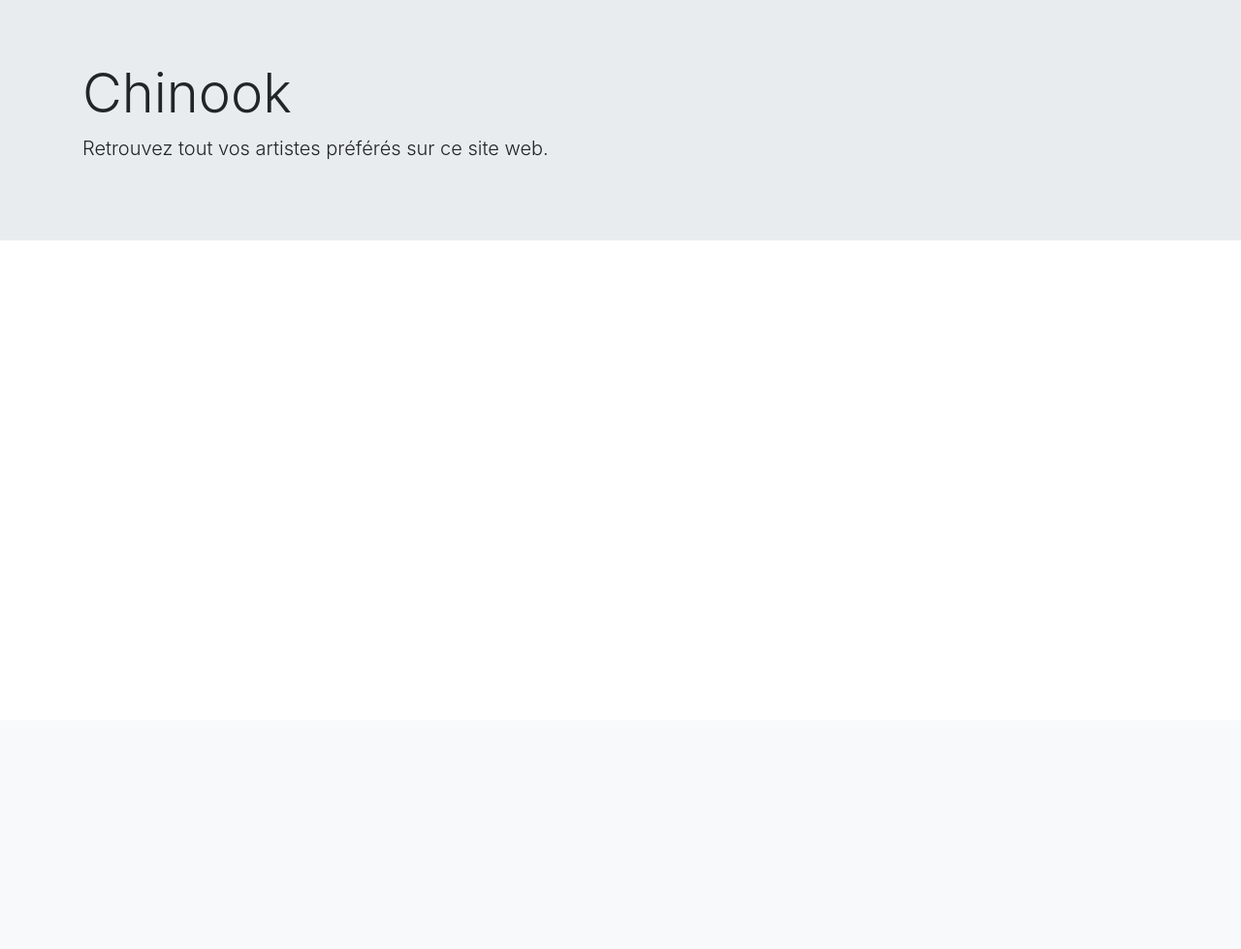
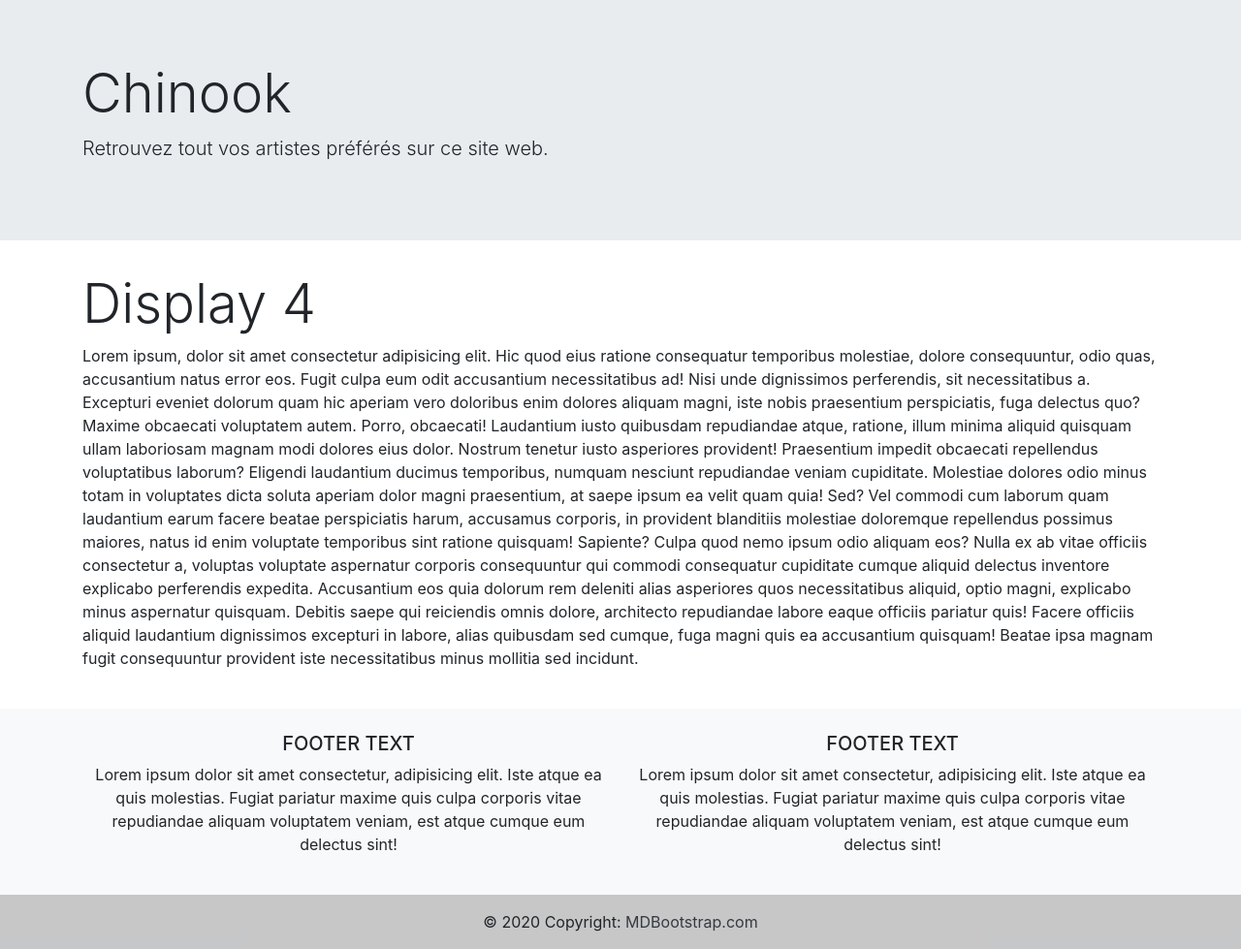
Before and after one commit to Dyweam/ProjetDeveloppementWeb, a Flask app: page / in a window 1280 px wide. Shown: the part 57-1036 px from the top of the page at 97% size. Before the commit the page ends 305 px from the top, so only its background shows below. Run offline with Flask 2, Linux system fonts and the light colour scheme; some libraries are stand-ins or nearby versions.

Commit message:
Update index.html
- Mise à jour du squelette de la page index.html

```diff
--- a/templates/index/index.html
+++ b/templates/index/index.html
@@ -51,6 +51,74 @@
             <p class="lead">Retrouvez tout vos artistes préférés sur ce site web.</p>
         </div>
     </div>
+    <div class="container">
+        <h1 class="display-4">Display 4</h1>
+        <p>Lorem ipsum, dolor sit amet consectetur adipisicing elit. Hic quod eius ratione consequatur temporibus
+            molestiae, dolore consequuntur, odio quas, accusantium natus error eos. Fugit culpa eum odit accusantium
+            necessitatibus ad!
+            Nisi unde dignissimos perferendis, sit necessitatibus a. Excepturi eveniet dolorum quam hic aperiam vero
+            doloribus enim dolores aliquam magni, iste nobis praesentium perspiciatis, fuga delectus quo? Maxime
+            obcaecati voluptatem autem.
+            Porro, obcaecati! Laudantium iusto quibusdam repudiandae atque, ratione, illum minima aliquid quisquam ullam
+            laboriosam magnam modi dolores eius dolor. Nostrum tenetur iusto asperiores provident! Praesentium impedit
+            obcaecati repellendus voluptatibus laborum?
+            Eligendi laudantium ducimus temporibus, numquam nesciunt repudiandae veniam cupiditate. Molestiae dolores
+            odio minus totam in voluptates dicta soluta aperiam dolor magni praesentium, at saepe ipsum ea velit quam
+            quia! Sed?
+            Vel commodi cum laborum quam laudantium earum facere beatae perspiciatis harum, accusamus corporis, in
+            provident blanditiis molestiae doloremque repellendus possimus maiores, natus id enim voluptate temporibus
+            sint ratione quisquam! Sapiente?
+            Culpa quod nemo ipsum odio aliquam eos? Nulla ex ab vitae officiis consectetur a, voluptas voluptate
+            aspernatur corporis consequuntur qui commodi consequatur cupiditate cumque aliquid delectus inventore
+            explicabo perferendis expedita.
+            Accusantium eos quia dolorum rem deleniti alias asperiores quos necessitatibus aliquid, optio magni,
+            explicabo minus aspernatur quisquam. Debitis saepe qui reiciendis omnis dolore, architecto repudiandae
+            labore eaque officiis pariatur quis!
+            Facere officiis aliquid laudantium dignissimos excepturi in labore, alias quibusdam sed cumque, fuga magni
+            quis ea accusantium quisquam! Beatae ipsa magnam fugit consequuntur provident iste necessitatibus minus
+            mollitia sed incidunt.
+        </p>
+    </div>
+    <br>
+    <footer class="bg-light text-center text-lg-start">
+        <!-- Grid container -->
+        <div class="container p-4">
+          <!--Grid row-->
+          <div class="row">
+            <!--Grid column-->
+            <div class="col-lg-6 col-md-12 mb-4 mb-md-0">
+              <h5 class="text-uppercase">Footer text</h5>
+
+              <p>
+                Lorem ipsum dolor sit amet consectetur, adipisicing elit. Iste atque ea quis
+                molestias. Fugiat pariatur maxime quis culpa corporis vitae repudiandae
+                aliquam voluptatem veniam, est atque cumque eum delectus sint!
+              </p>
+            </div>
+            <!--Grid column-->
+
+            <!--Grid column-->
+            <div class="col-lg-6 col-md-12 mb-4 mb-md-0">
+              <h5 class="text-uppercase">Footer text</h5>
+
+              <p>
+                Lorem ipsum dolor sit amet consectetur, adipisicing elit. Iste atque ea quis
+                molestias. Fugiat pariatur maxime quis culpa corporis vitae repudiandae
+                aliquam voluptatem veniam, est atque cumque eum delectus sint!
+              </p>
+            </div>
+            <!--Grid column-->
+          </div>
+          <!--Grid row-->
+        </div>
+        <!-- Grid container -->
+
+        <!-- Copyright -->
+        <div class="text-center p-3" style="background-color: rgba(0, 0, 0, 0.2);">
+          © 2020 Copyright:
+          <a class="text-dark" href="https://mdbootstrap.com/">MDBootstrap.com</a>
+        </div>
+        <!-- Copyright -->
+      </footer>
 </body>
-
 </html>
```
